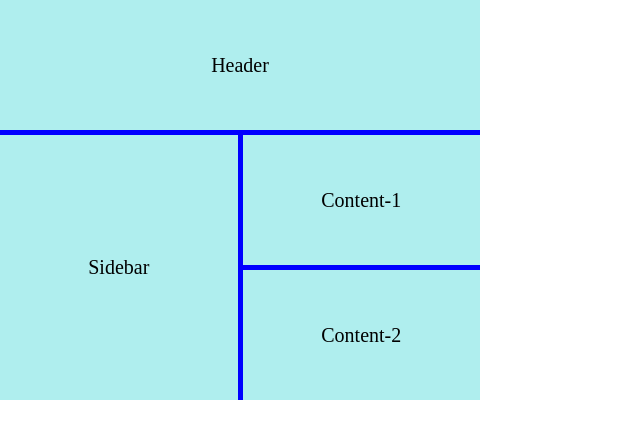
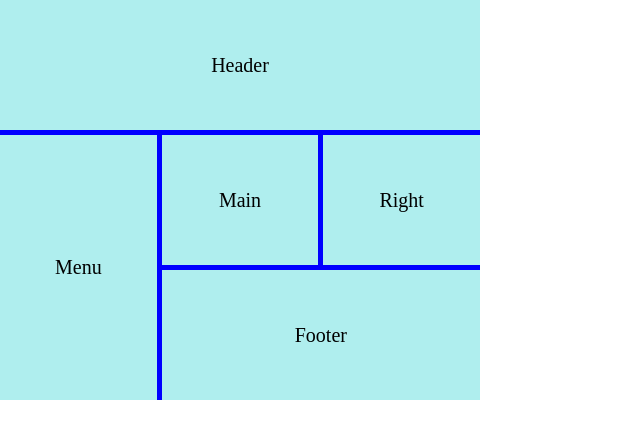
Before and after one commit to bhupeshsinha/grid_lec20, a plain HTML site: page Lecture 20/index.html in a window 1280 px wide. Shown: the whole page, without its empty margins (0-640 px from the left). Drawn offline with Linux system fonts and the light colour scheme.

Commit message:
Grid Lecture completed

```diff
--- a/Lecture 20/index.html
+++ b/Lecture 20/index.html
@@ -9,9 +9,10 @@
 <body>
         <div class="wrapper">
                 <div class="box-1 box">Header</div>
-                <div class="box-2 box">Sidebar</div>
-                <div class="box-3 box">Content-1</div>
-                <div class="box-4 box">Content-2</div>
+                <div class="box-2 box">Menu</div>
+                <div class="box-3 box">Main</div>
+                <div class="box-4 box">Right</div>
+                <div class="box-5 box">Footer</div>
         </div>
 </body>
 </html>
--- a/Lecture 20/style.css
+++ b/Lecture 20/style.css
@@ -20,19 +20,27 @@ body{
     /* grid-template-columns: 500px 200px; */
     /* grid-template-cols: col1, col2, col3, ......, col-nth */
     grid-template-rows: repeat(3, 1fr); /*fr: fraction*/
-    grid-template-columns: repeat(2, 1fr);
+    grid-template-columns: repeat(3, 1fr);
     /* grid-template-columns: repeat(6, 50px);      */
     /*#times: 6, size: 50px like grid-template-columns: 50px 50px 50px 50px 50px 50px*/
     /* grid-template-columns: 1fr 2fr 3fr 2fr 4fr 2fr; */
     /* grid-gap: 0px 15px; */
 
     grid-gap: 5px;
-    grid-template-areas:
+    /* grid-template-areas:
         "header header"
         "sidebar content-1"
         "sidebar content-2"
+    ; */
+
+    grid-template-areas:
+    "header header header"
+    "menu main right"
+    "menu footer footer"
     ;
 
+    /* justify-content: space-between;
+    align-content: space-between; */
 }
 
 .box{
@@ -71,13 +79,17 @@ body{
 }
 
 .box-2{
-    grid-area: sidebar;
+    grid-area: menu;
 }
 
 .box-3{
-    grid-area: content-1;
+    grid-area: main;
 }
 
 .box-4{
-    grid-area: content-2;
+    grid-area: right;
 }
+
+.box-5{
+    grid-area: footer;
+}
```
